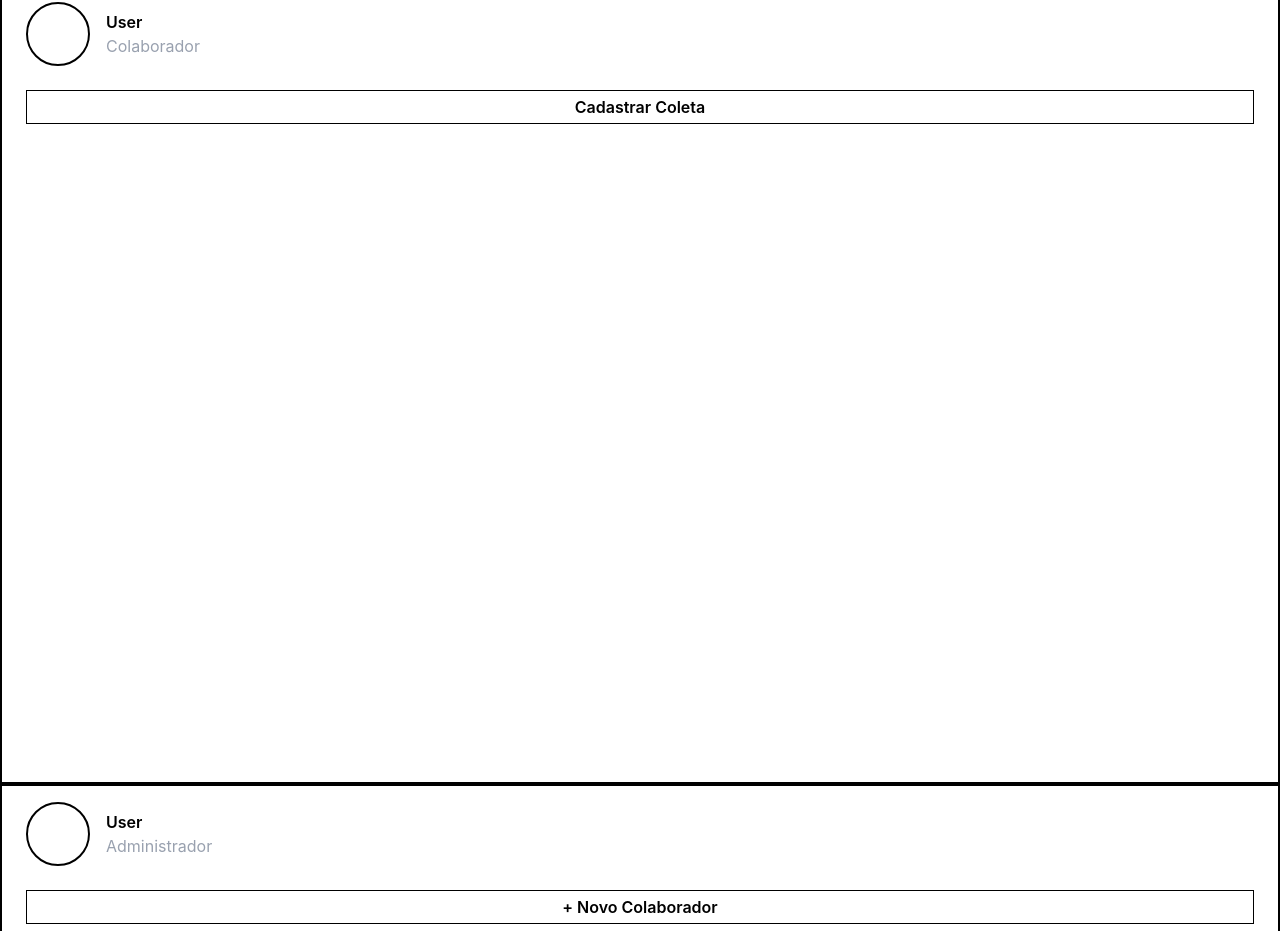
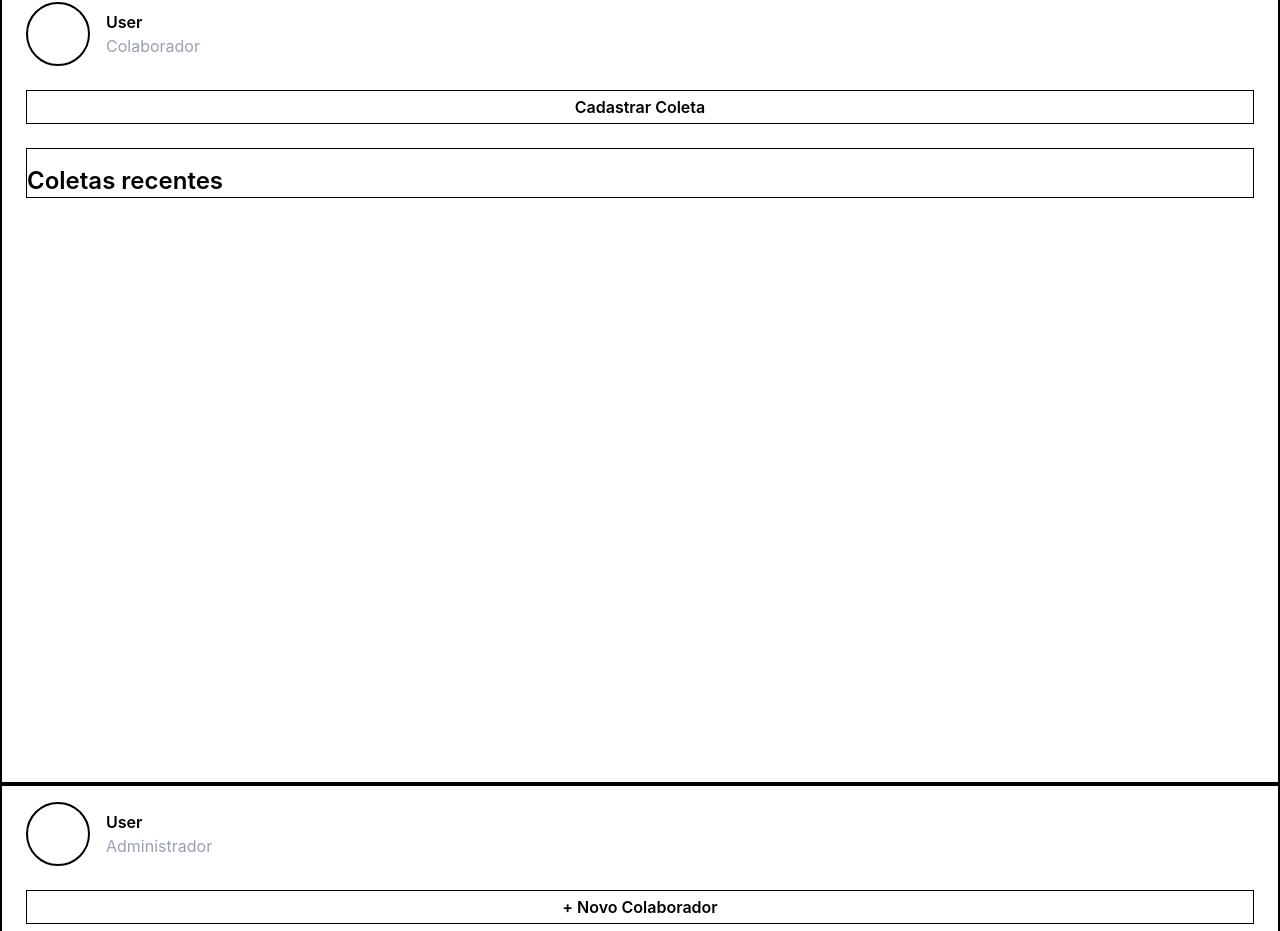
Before and after one commit to lucassantDev/adn-ambiental, a React (Vite) app: page / in a window 1280 px wide. Shown: the part 816-1747 px from the top of the page. Built offline with nearby package versions, Linux system fonts and the light colour scheme.

Commit message:
lucide dependences

```diff
--- a/package.json
+++ b/package.json
@@ -11,6 +11,7 @@
   },
   "dependencies": {
     "@tailwindcss/vite": "^4.3.4",
+    "lucide-react": "^1.72.0",
     "react": "^19.3.1",
     "react-dom": "^19.3.1",
     "tailwindcss": "^4.3.4"
--- a/src/components/EmployeePage.jsx
+++ b/src/components/EmployeePage.jsx
@@ -29,6 +29,13 @@ export default function EmployeePage() {
                         <button className="cursor-pointer hover:slate-50 p-1 border font-semibold" onClick={() => exibirModalCadastroColeta()}>Cadastrar Coleta</button>
                         {modalCadastroColeta && <CollectionForm onClose={fecharModalCadastroColeta} />}
                 </div>
+
+                <div className="w-full border flex flex-col mt-4">
+                    <h2 className="font-semibold text-2xl mt-4">Coletas recentes</h2>
+                    <div>
+                        {/* coletas recentes do colaborador */}
+                    </div>
+                </div>
             </section>
         </>
     )
```
Also changed, not shown: 1 other file (tests, documents, lock files or other folders).
